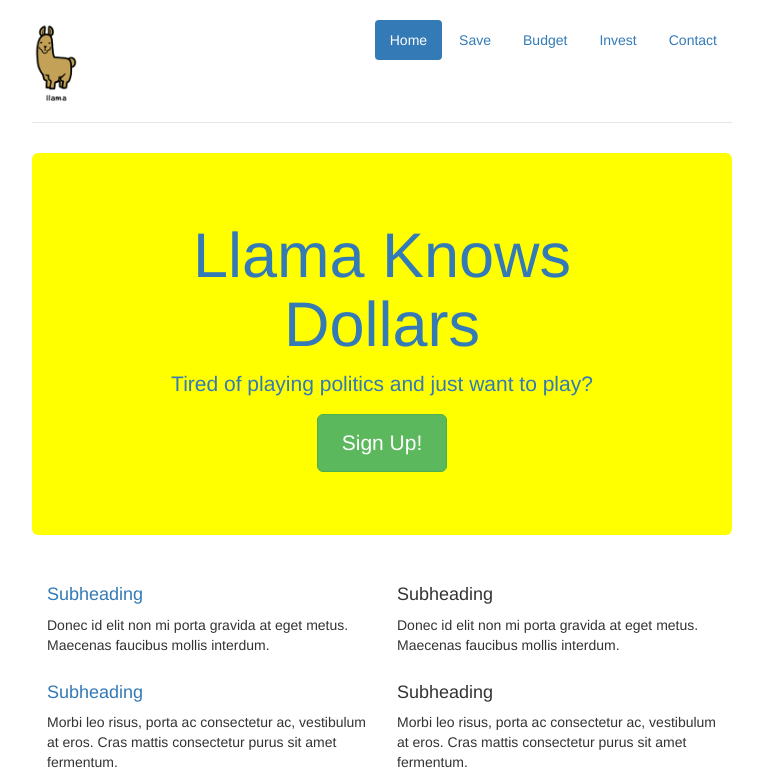
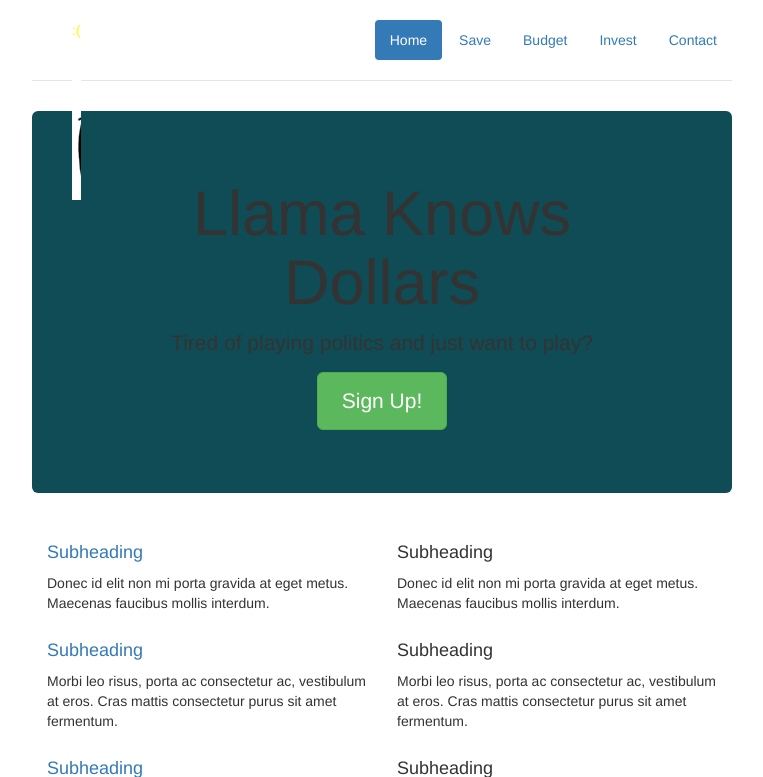
Before and after one commit to nmmckenzie/nmmckenzie.github.io, a PHP site: page / in a window 1280 px wide. Shown: the top 777 px of the page, without its empty margins (258-1021 px from the left). Run offline with PHP 8.4, Linux system fonts and the light colour scheme; some libraries are stand-ins or nearby versions.

Commit message:
test sprite class

```diff
--- a/css/jumbotron-narrow.css
+++ b/css/jumbotron-narrow.css
@@ -45,6 +45,7 @@
 .jumbotron {
   text-align: center;
   border-bottom: 1px solid #e5e5e5;
+  background-color: #104c55; /* nicola */
 }
 .jumbotron .btn {
   padding: 14px 24px;
@@ -75,7 +76,26 @@
   /* Remove the bottom border on the jumbotron for visual effect */
   .jumbotron {
     border-bottom: 0;
-	background-color: yellow;
-	font: Garamond, Helvetica
   }
+
 }
+
+/* nicola llama sprites from that bob guy's art */
+ul.sprite {
+/*	background: url("images/the_return_of_the_llama_by_gotbob.png") no-repeat;*/
+	height: 18px; /* distance between menu and jumbotron
+	width: auto;
+	display: inline-block; */
+	list-style-type: none;
+}
+
+ul.sprite li a {
+	background: url("images/nerd.png"); /* url("images/the_return_of_the_llama_by_gotbob.png") no-repeat;*/
+	height: 180px;
+	width: auto;
+	display: inline-block;
+	color: yellow;
+}
+ul.sprite li.llama a {
+	background-position: -200px -300px;
+}
--- a/index.html
+++ b/index.html
@@ -27,7 +27,7 @@
        <div class="container">
       <div class="header clearfix">
         <nav>
-          <ul class="nav nav-pills pull-right">
+		  <ul class="nav nav-pills pull-right">
             <li role="presentation" class="active"><a href="index.html">Home</a></li>
            <!-- <li role="presentation"><a href="#">About</a></li> -->
             <li role="presentation"><a href="LlamaSave.html">Save</a></li>
@@ -35,9 +35,11 @@
 			<li role="presentation"><a href="LlamaInvest.html">Invest</a></li>
 			<li role="presentation"><a href="Llama.html">Contact</a></li>
           </ul>
+		  <ul class="sprite">
+			<li class="llama"><a href="#"> :( </a></li>
+			</ul>
         </nav>
-        <h3 class="text-muted"><a href="index.html"><img src="images/llama.png" width=50em height=auto
-			onmouseover="images/nerd.png" width=50em  height=auto/> </h3>
+
       </div>
 
       <div class="jumbotron">
```
